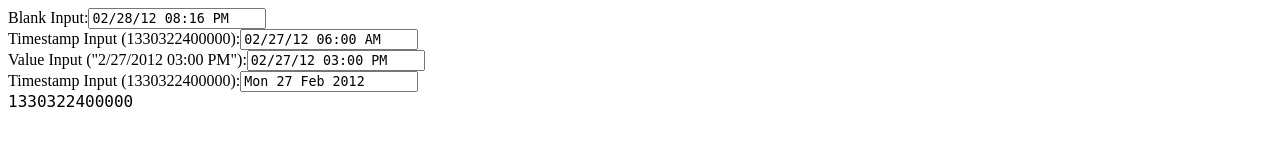
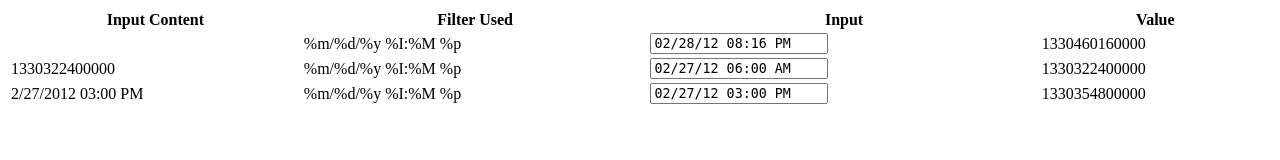
Before and after one commit to mschnee/jQuery-DateTime-input-plugin, a plain HTML site: page index.html in a window 1280 px wide. Drawn offline with nearby package versions, Linux system fonts and the light colour scheme.

Commit message:
New test harness, fixed settings names.

```diff
--- a/index.html
+++ b/index.html
@@ -9,17 +9,47 @@
 	</style>
 </head>
 <body>
-<div><label>Blank Input:<input id=t1 type=text class=timeInput /></label></div>
-<div><label>Timestamp Input (1330322400000):<input type=text class=timeInput value="1330322400000"/></label></div>
-<div><label>Value Input ("2/27/2012 03:00 PM"):<input type=text class=timeInput value="2/27/2012 03:00 PM"/></label></div>
-<div><label>Timestamp Input (1330322400000):<input type=text class=timeInput2 value="1330322400000"/></label></div>
-<div id="output" >1330322400000</div>
+<table id=testTable width=100% >
+<tr><th>Input Content</th><th>Filter Used</th><th>Input</th><th>Value</th></tr>
+
+</table>
+
 <script src="jquery-1.7.1.js"></script>
 <script src="jquery.timeInput.js"></script>
 <script>
-$(".timeInput").timeInput({ format:"%m/%d/%y %I:%M %p "});
-$(".timeInput2").timeInput({ format:"%a %e %b %Y %Z"}).change(function(){
-    $("#output").empty().append ($(".timeInput2").timeInput( 'value' ) );
+
+var tests = [
+    [, {displayFormat:"%m/%d/%y %I:%M %p"}],
+    ["1330322400000",{displayFormat:"%m/%d/%y %I:%M %p"}],
+    ["2/27/2012 03:00 PM",{displayFormat:"%m/%d/%y %I:%M %p"}]
+];
+
+var table = document.getElementById("testTable");
+
+$.each(tests,function(index,test){
+    var i = $("<input type=text>");
+    i.val(test[0]);
+
+    var row = table.insertRow($("#testTable tr").length);
+
+    var cell = row.insertCell(0);
+    $(cell).append(test[0]);
+
+    cell = row.insertCell(1);
+    $(cell).append(test[1].displayFormat);
+
+    cell = row.insertCell(2);
+    $(cell).append(i);
+
+    var cell = row.insertCell(3);
+
+
+    $(i).timeInput(test[1]).change(function(){
+        $(cell).empty().append( $(i).timeInput( 'value' ) );
+    });
+    $(cell).append($(i).timeInput( 'value' ));
+
+
 });
 </script>
 </body>
```
Also changed, not shown: jquery.timeInput.js.
